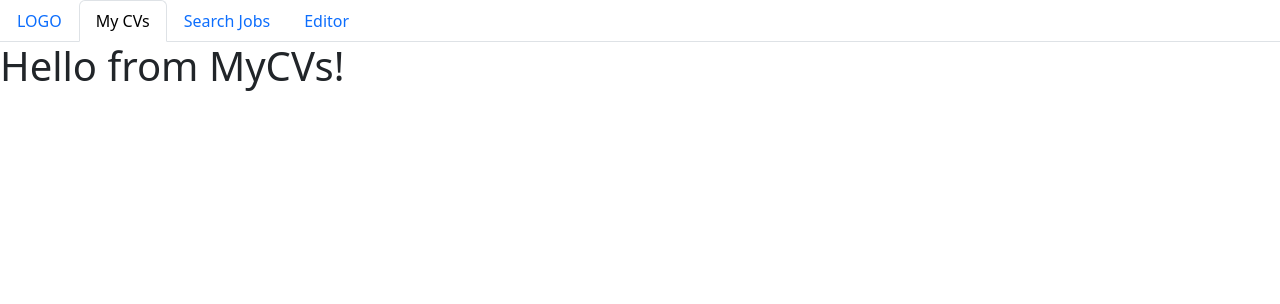
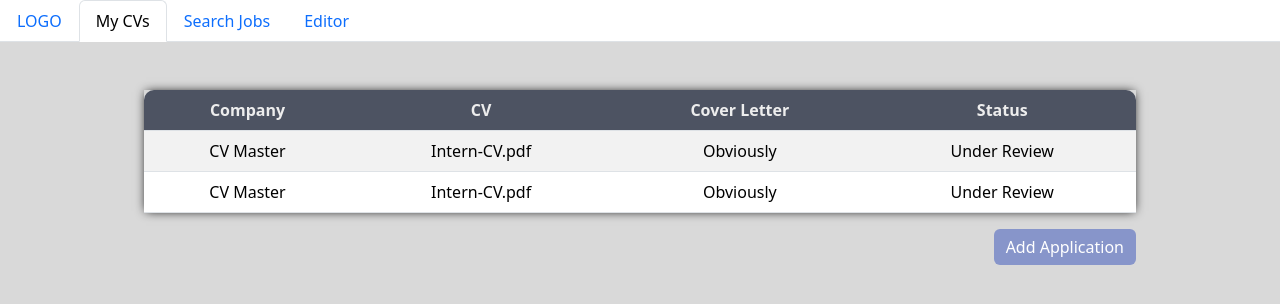
Before and after one commit to wallet-wizard/cv-master, a React (Vite) app: page /myCVs in a window 1280 px wide. Shown: the top 304 px of the page. Built offline with nearby package versions, Linux system fonts and the light colour scheme.

Commit message:
Updates MyCVs component - Adds tabe structure and styling

```diff
--- a/src/components/MyCVs/index.jsx
+++ b/src/components/MyCVs/index.jsx
@@ -1,7 +1,41 @@
 import React from 'react'
+import './myCVs.css'
+
 
 export default function MyCVs(){
     return(
-        <h1>Hello from MyCVs!</h1>
+        <div id='page-div'>
+            <div id='table-div' className='p-5'>
+                <table className="table table-striped">
+                    <thead>
+                        <tr>
+                        <th className='top-left text-center'>Company</th>
+                        <th className='text-center'>CV</th>
+                        <th className='text-center'>Cover Letter</th>
+                        <th className='top-right text-center'>Status</th>
+                        </tr>
+                    </thead>
+                    <tbody className='py-3'>
+                        <tr>
+                        <td>CV Master</td>
+                        <td>Intern-CV.pdf</td>
+                        <td>Obviously</td>
+                        <td>Under Review</td>
+                        </tr>
+
+                        <tr>
+                        <td>CV Master</td>
+                        <td>Intern-CV.pdf</td>
+                        <td>Obviously</td>
+                        <td>Under Review</td>
+                        </tr>
+                    </tbody>
+                    </table>
+                    <div id='btn-div'>
+                        <button className='btn btn-primary' id='add-application'>Add Application</button>
+                    </div>
+                </div>
+        </div>
+
     )
 }
--- a/src/components/MyCVs/myCVs.css
+++ b/src/components/MyCVs/myCVs.css
@@ -0,0 +1,55 @@
+/* My CV table styles */
+#page-div{
+    background-color: rgb(217, 217, 217);
+    min-height: 100vh
+}
+
+#table-div {
+    width: 85%;
+    height: 80vh;
+    margin: 0 auto;
+}
+
+table{
+    text-align: center;
+    box-shadow: 0px 0px 10px -2px #000000;
+}
+
+tbody{
+    margin-top: 20px;
+}
+
+th{
+    background: #4D5362 !important;
+    color: rgb(237, 237, 237) !important;
+}
+
+thead {
+    border-top-left-radius: 10px;
+    border-top-right-radius: 10px;
+    overflow: hidden;
+}
+
+th.top-left {
+    border-top-left-radius: 10px;
+    overflow: hidden;
+}
+
+th.top-right {
+    border-top-right-radius: 10px;
+    overflow: hidden;
+}
+
+#btn-div{
+    display: flex;
+    justify-content: flex-end;
+}
+
+button#add-application{
+    background-color: #8795CA;
+    border: none;
+}
+
+button#add-application:active{
+    box-shadow: inset 0px 1px 20px -5px rgba(195, 202, 234, 0.57)
+}
```
